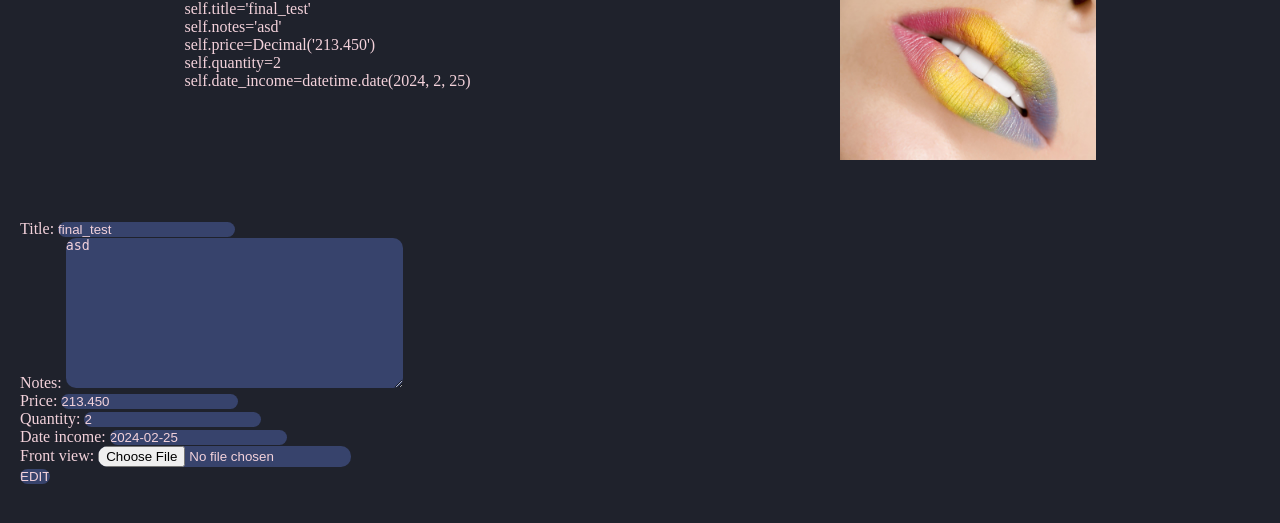
After one commit to am1bestofluck/django_gb, a Django app: page /r_u_ware/1 in a window 1280 px wide. The commit adds this page. Shown: the top 523 px of the page. Run offline with Django 5.2, Linux system fonts and the light colour scheme; data comes from the database, SQL or seed files in the repository; both versions use the stored data as it was after the commit.

Commit message:
... that's for sure not for everyone

```diff
--- a/2/dz2/dz2/dz2/settings.py
+++ b/2/dz2/dz2/dz2/settings.py
@@ -115,6 +115,9 @@ STATIC_URL = 'static/'
 STATICFILES_DIRS = [
     BASE_DIR / "static"]
 
+MEDIA_URL = '/media/'
+MEDIA_ROOT = BASE_DIR / "media/"
+
 # Default primary key field type
 # https://docs.djangoproject.com/en/5.0/ref/settings/#default-auto-field
 
--- a/2/dz2/dz2/dz2/urls.py
+++ b/2/dz2/dz2/dz2/urls.py
@@ -14,10 +14,16 @@ Including another URLconf
     1. Import the include() function: from django.urls import include, path
     2. Add a URL to urlpatterns:  path('blog/', include('blog.urls'))
 """
+from django.conf.urls.static import static
 from django.contrib import admin
 from django.urls import path, include
+from django.conf import settings
 
 urlpatterns = [
     path('admin/', admin.site.urls),
-    path('', include('models.urls'))
+    path('', include('models.urls')),
 ]
+
+if settings.DEBUG:
+    urlpatterns.extend(static(settings.STATIC_URL, document_root=settings.STATIC_ROOT))
+    urlpatterns.extend(static(settings.MEDIA_URL, document_root=settings.MEDIA_ROOT))
--- /dev/null
+++ b/2/dz2/dz2/models/forms.py
@@ -0,0 +1,23 @@
+import pdb
+
+from django import forms
+from . import models
+
+
+class WareForm(forms.Form):
+    def_attrs = {"class": "form_fields"}
+    title = forms.CharField(widget=forms.TextInput(attrs=def_attrs))
+    notes = forms.CharField(widget=forms.Textarea(attrs=def_attrs))
+    price = forms.DecimalField(widget=forms.NumberInput(attrs=def_attrs))
+    quantity = forms.IntegerField(min_value=0,widget=forms.NumberInput(attrs=def_attrs))
+    date_income = forms.DateField(widget=forms.DateInput(attrs=def_attrs))
+    front_view = forms.ImageField(widget=forms.FileInput(attrs=def_attrs))
+
+    def add_context(self, ware: models.Ware) -> None:
+        self.fields['title'].initial = ware.title
+        self.fields['notes'].initial = ware.notes
+        self.fields['price'].initial = ware.price
+        self.fields['quantity'].initial = ware.quantity
+        self.fields['date_income'].initial = ware.date_income
+        self.fields['front_view'].initial = f"{ware.front_view}"
+        return None
--- a/2/dz2/dz2/models/models.py
+++ b/2/dz2/dz2/models/models.py
@@ -1,6 +1,6 @@
 from django.db.models import (Model, CharField, EmailField, TextField,
                               DateField, DateTimeField, ForeignKey, CASCADE, IntegerField, DO_NOTHING, SET_NULL,
-                              DecimalField, ManyToManyField)
+                              DecimalField, ManyToManyField, ImageField)
 from datetime import datetime, timedelta, date
 from random import choice, choices, random
 from string import digits
@@ -34,9 +34,15 @@ class Ware(Model):
                          decimal_places=3, default=round(choice(range(1, 100_000)) + random(), 2))
     quantity = IntegerField(default=choice(range(100)))
     date_income = DateField(auto_now=True)
+    front_view = ImageField(null=True, help_text="front view",
+                            upload_to="")
 
     def __str__(self):
         return f"{self.__class__.__name__} #{self.pk}. {self.title}//{self.price}"
+
+    def full_description(self):
+        return [f"{self.title=}", f"{self.notes=}", f"{self.price=}", f"{self.quantity=}",
+                f"{self.date_income=}"]
 
 
 class Order(Model):
--- /dev/null
+++ b/2/dz2/dz2/models/templates/models/edit_ware.html
@@ -0,0 +1,22 @@
+{% extends 'base.html' %}
+{% block title %} {{ verbose_title }} {% endblock %}
+{% block content %}
+<div class="ware">
+    <div class="ware__description">
+        {% for bullet in ware_descr %}
+        <div class="ware__description--bullet">{{ bullet }}</div>
+        {% endfor %}
+    </div>
+    <div class="view">
+        <img class="this_is_cruel" src="{{ img_path }}">
+    </div>
+</div>
+<br>
+
+<br>
+<form method="POST" class="form__ware" action="" enctype="multipart/form-data">
+    {% csrf_token %}
+    {{ form.as_p }}
+    <input type="submit" class="form_fields" value="EDIT">
+</form>
+{% endblock %}
--- a/2/dz2/dz2/models/urls.py
+++ b/2/dz2/dz2/models/urls.py
@@ -4,4 +4,6 @@ from . import views
 urlpatterns = [
     path('orderlog/<int:customer_id>', views.OrderLog.as_view(), name='order_log'),
     path("", views.index, name="shortcut"),
+    path('r_u_ware/<int:ware_id>', views.EditWare.as_view(), name="r_u_ware"),
+
 ]
--- a/2/dz2/dz2/models/views.py
+++ b/2/dz2/dz2/models/views.py
@@ -1,10 +1,15 @@
 import pdb
 
 from django.http import HttpResponse
-from django.shortcuts import redirect
+from django.shortcuts import redirect, render
+from django.views import View
 from django.views.generic import TemplateView
+from django.core.files.storage import FileSystemStorage
 from .models import Client, Ware, Order
+
 from datetime import date, timedelta
+from . import models
+from . import forms
 
 
 # Create your views here.
@@ -21,7 +26,7 @@ class OrderLog(TemplateView):
         :param kwargs:
         :return:
         """
-        # pdb.set_trace()
+
         context = super().get_context_data(**kwargs)
         client = Client.objects.get(pk=kwargs['customer_id'])
         periods = {'week': 7,
@@ -38,7 +43,7 @@ class OrderLog(TemplateView):
                 for ware in query.wares.all():
                     context[ware_set].setdefault(ware.title, 0)
                     context[ware_set][ware.title] += 1
-        # pdb.set_trace()
+
 
         context['title'] = f"{self.semantic_name} for  {client.name}"
         context['title__verbosed'] = context['title']
@@ -46,4 +51,37 @@ class OrderLog(TemplateView):
 
 
 def index(request):
-    return redirect("order_log", customer_id=1)
+    # return redirect("order_log", customer_id=1)
+    return redirect("r_u_ware", ware_id=1)
+
+
+class EditWare(View):
+    template_name = "models/edit_ware.html"
+
+    def get(self, request, ware_id):
+        ware = models.Ware.objects.get(pk=ware_id)
+
+        context = {f"verbose_title": "RW of  {ware}"}
+        buffer = forms.WareForm()
+        buffer.add_context(ware)
+        context['form'] = buffer
+        context['ware_descr'] = ware.full_description()
+        context['img_path'] = ware.front_view.url
+        return render(request, self.template_name, context=context)
+
+    def post(self, request, ware_id):
+        form = forms.WareForm(request.POST, request.FILES)
+
+        if form.is_valid():
+            prev = models.Ware.objects.get(pk=ware_id)
+            prev.title = form.cleaned_data['title']
+            prev.notes = form.cleaned_data['notes']
+            prev.price = form.cleaned_data['price']
+            prev.quantity = form.cleaned_data['quantity']
+            prev.front_view = form.cleaned_data['front_view']
+            # file_storage = FileSystemStorage()
+            # file_storage.save(form.cleaned_data['front_view'].name, form.cleaned_data['front_view'])
+            prev.save()
+        else:
+            return HttpResponse(form.errors)
+        return redirect("r_u_ware", ware_id=ware_id)
--- a/2/dz2/dz2/static/main.css
+++ b/2/dz2/dz2/static/main.css
@@ -37,3 +37,30 @@ h2 {
     text-align: center;
     font-size: larger;
 }
+
+.ware {
+    display: flex;
+    flex-direction: row;
+    flex-wrap: nowrap;
+    justify-content: space-around;
+}
+
+.ware__description {
+    display: flex;
+    flex-direction: column;
+}
+
+.this_is_cruel {
+    max-width: 30vw;
+    max-height: 20vh;
+}
+
+.form_fields {
+    border: "solid 2px rgb(55, 69, 98)";
+    border-radius: 10px;
+    background-color: rgb(55, 67, 108);
+}
+
+.form__ware {
+    padding: 20px;
+}
--- a/2/sem2/blog_project/blog_models/urls.py
+++ b/2/sem2/blog_project/blog_models/urls.py
@@ -9,5 +9,4 @@ urlpatterns = [
     path('new_author/', views.NewAuthorView.as_view(), name="new_author"),
     path('new_article/', views.NewArticleView.as_view(), name="new_article"),
     path('new_comment/<int:article_id>', views.GetAllCommentsOnArticle_withAppend.as_view(), name="new_comment"),
-    path('r_u_ware/<int:ware_id>', views.EditWare.as_view(), name="r_u_ware"),
 ]
```
Also changed, not shown: 2/sem2/blog_project/blog_models/views.py (+0 -19 lines), 2/dz2/dz2/db_store.sqlite3, 2/dz2/dz2/media/1559162.jpg (added), 2/dz2/dz2/media/Coloful-tulip-flowers.png (added), 2/dz2/dz2/models/migrations/0005_order_front_view_alter_client_date_reg_and_more.py (added), 2/dz2/dz2/models/migrations/0006_alter_client_date_reg_alter_client_mail_and_more.py (added), 2/dz2/dz2/models/migrations/0007_alter_client_date_reg_alter_client_mail_and_more.py (added), 2/dz2/dz2/models/migrations/0008_remove_order_front_view_ware_front_view_and_more.py (added), 2/dz2/dz2/models/migrations/0009_alter_client_date_reg_alter_client_mail_and_more.py (added).
